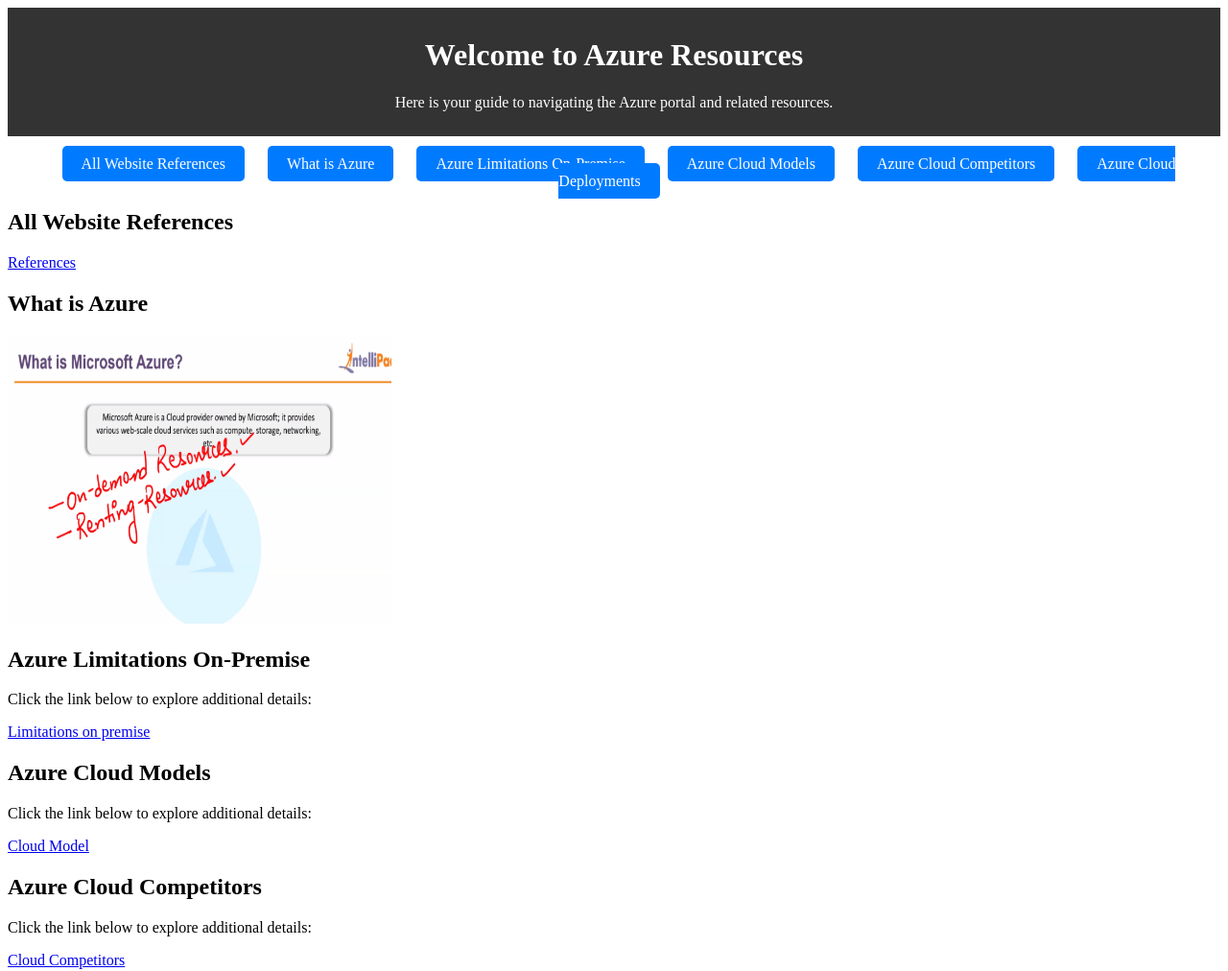
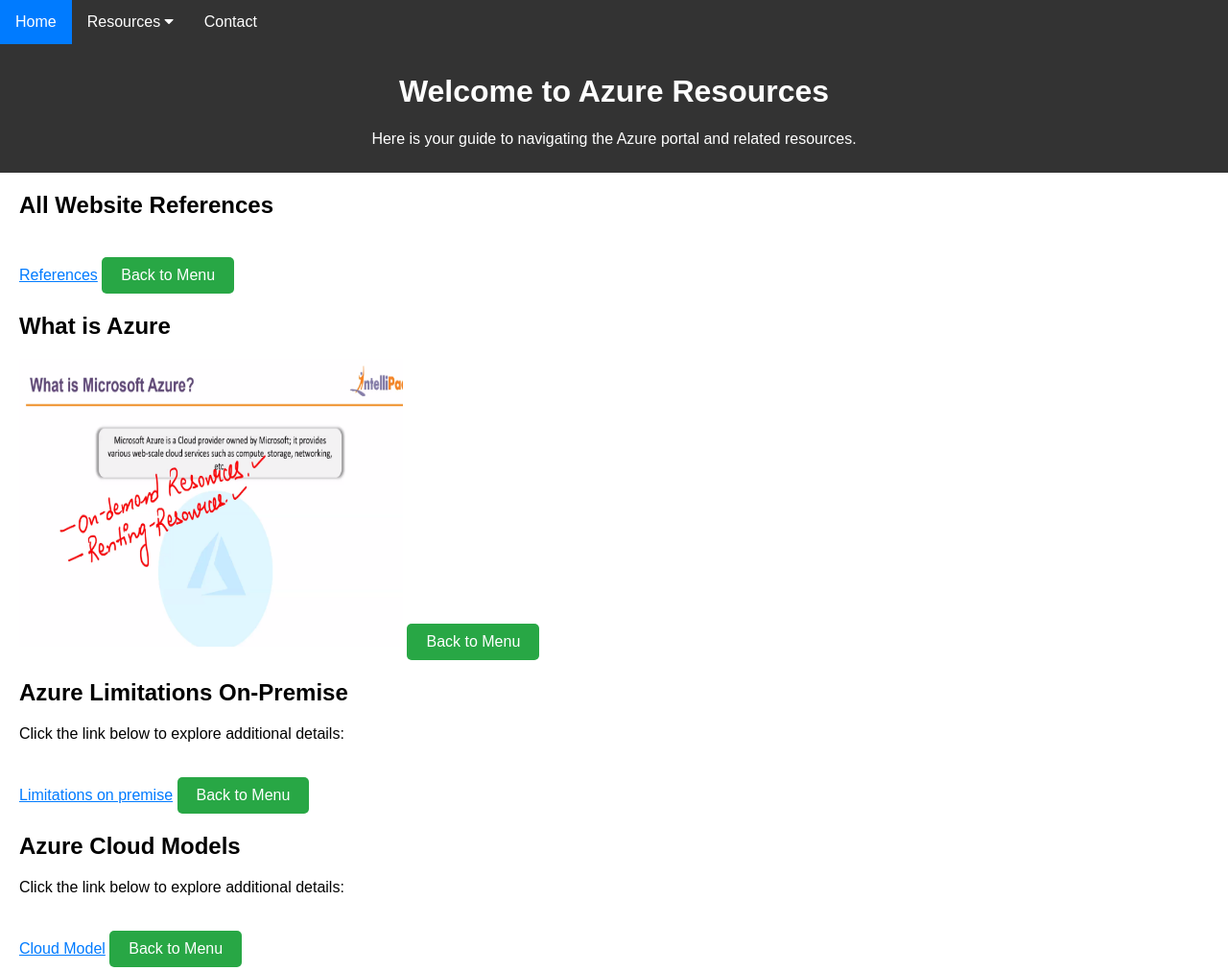
Before and after one commit to rani-2025/ssrwebsite, a plain HTML site: page Azure/azure-resources.html in a window 1280 px wide. Shown: the top 1012 px of the page at 96% size. Drawn offline with Linux system fonts and the light colour scheme.

Commit message:
updated format

```diff
--- a/Azure/azure-resources.html
+++ b/Azure/azure-resources.html
@@ -2,84 +2,169 @@
 <html lang="en">
 <head>
     <meta charset="UTF-8">
-    <meta name="viewport" content="width=device-width, initial-scale=1.0">
-    <meta http-equiv="X-UA-Compatible" content="ie=edge">
+    <meta name="viewport" content="width=device-width, initial-scale=1">
     <title>Azure Resources</title>
-    <link rel="stylesheet" href="styles.css"> <!-- Optional: link to an external CSS file for styling -->
+    <link rel="stylesheet" href="https://cdnjs.cloudflare.com/ajax/libs/font-awesome/4.7.0/css/font-awesome.min.css">
     <style>
-        /* Simple styling for the header and links */
+        body {
+            font-family: Arial, Helvetica, sans-serif;
+            margin: 0;
+        }
+
+        .navbar {
+            overflow: hidden;
+            background-color: #333;
+        }
+
+        .navbar a {
+            float: left;
+            font-size: 16px;
+            color: white;
+            text-align: center;
+            padding: 14px 16px;
+            text-decoration: none;
+        }
+
+        .subnav {
+            float: left;
+            overflow: hidden;
+        }
+
+        .subnav .subnavbtn {
+            font-size: 16px;
+            border: none;
+            outline: none;
+            color: white;
+            padding: 14px 16px;
+            background-color: inherit;
+            font-family: inherit;
+            margin: 0;
+        }
+
+        .navbar a:hover, .subnav:hover .subnavbtn {
+            background-color: #007BFF;
+        }
+
+        .subnav-content {
+            display: none;
+            position: absolute;
+            left: 0;
+            background-color: red;
+            width: 100%;
+            z-index: 1;
+        }
+
+        .subnav-content a {
+            float: left;
+            color: white;
+            text-decoration: none;
+        }
+
+        .subnav-content a:hover {
+            background-color: #eee;
+            color: black;
+        }
+
+        .subnav:hover .subnav-content {
+            display: block;
+        }
+
+        /* Simple styling for the header */
         header {
             background-color: #333;
             color: white;
             padding: 10px;
             text-align: center;
         }
-        nav {
+
+        /* Styling for the Back to Menu button */
+        .back-to-menu {
+            display: inline-block;
+            margin-top: 20px;
+            padding: 10px 20px;
+            background-color: #28a745;
+            color: white;
+            text-decoration: none;
+            border-radius: 5px;
             text-align: center;
+        }
+
+        .back-to-menu:hover {
+            background-color: #218838;
+        }
+
+        /* Section styling */
+        section {
             margin: 20px;
         }
-        nav a {
-            margin: 10px;
-            padding: 10px 20px;
-            text-decoration: none;
-            color: white;
-            background-color: #007BFF;
-            border-radius: 5px;
-        }
-        nav a:hover {
-            background-color: #0056b3;
+
+        section a {
+            color: #007BFF;
         }
     </style>
 </head>
 <body>
+
+    <div class="navbar">
+        <a href="#home">Home</a>
+        <div class="subnav">
+            <button class="subnavbtn">Resources <i class="fa fa-caret-down"></i></button>
+            <div class="subnav-content">
+                <a href="#references-html">All Website References</a>
+                <a href="#azurereferences-html">What is Azure</a>
+                <a href="#limitations-on-premise-html">Azure Limitations On-Premise</a>
+                <a href="#cloud-models-html">Azure Cloud Models</a>
+                <a href="#cloud-competitor-html">Azure Cloud Competitors</a>
+                <a href="#cloud-deployment-html">Azure Cloud Deployments</a>
+            </div>
+        </div>
+        <a href="#contact">Contact</a>
+    </div>
+
     <header>
         <h1>Welcome to Azure Resources</h1>
         <p>Here is your guide to navigating the Azure portal and related resources.</p>
     </header>
 
-    <!-- Navigation Links -->
-    <nav>
-        <a href="#references-html">All Website References</a>
-        <a href="#azurereferences-html">What is Azure</a>
-        <a href="#limitations-on-premise-html">Azure Limitations On-Premise</a>
-        <a href="#cloud-models-html">Azure Cloud Models</a>
-        <a href="#cloud-competitor-html">Azure Cloud Competitors</a>
-        <a href="#cloud-deployment-html">Azure Cloud Deployments</a>
-    </nav>
-
     <!-- Sections -->
     <section id="references-html">
         <h2>All Website References</h2>
         <a href="references.html" target="_blank">References</a>
+        <a href="#top" class="back-to-menu">Back to Menu</a>
     </section>
 
     <section id="azurereferences-html">
         <h2>What is Azure</h2>
         <img src="../Assets/azurereference.png" alt="cloud models" width="400" height="300" />
+        <a href="#top" class="back-to-menu">Back to Menu</a>
     </section>
 
     <section id="limitations-on-premise-html">
         <h2>Azure Limitations On-Premise</h2>
         <p>Click the link below to explore additional details:</p>
         <a href="limitations-on-premise.html" target="_blank">Limitations on premise</a>
+        <a href="#top" class="back-to-menu">Back to Menu</a>
     </section>
 
     <section id="cloud-models-html">
         <h2>Azure Cloud Models</h2>
         <p>Click the link below to explore additional details:</p>
         <a href="cloud-models.html" target="_blank">Cloud Model</a>
+        <a href="#top" class="back-to-menu">Back to Menu</a>
     </section>
 
     <section id="cloud-competitor-html">
         <h2>Azure Cloud Competitors</h2>
         <p>Click the link below to explore additional details:</p>
         <a href="cloud-competitors.html" target="_blank">Cloud Competitors</a>
+        <a href="#top" class="back-to-menu">Back to Menu</a>
     </section>
 
     <section id="cloud-deployment-html">
         <h2>Azure Cloud Deployments</h2>
         <p>Click the link below to explore additional details:</p>
         <a href="cloud-deployment.html" target="_blank">Cloud Deployments</a>
+        <a href="#top" class="back-to-menu">Back to Menu</a>
     </section>
 
     <footer>
@@ -87,5 +172,6 @@
             <a href="mailto:support@intellipaat.com">support@intellipaat.com</a>
         </p>
     </footer>
+
 </body>
 </html>
```
Also changed, not shown: Azure/samplehtml.html (added, +110 -0 lines), 1 other file.
